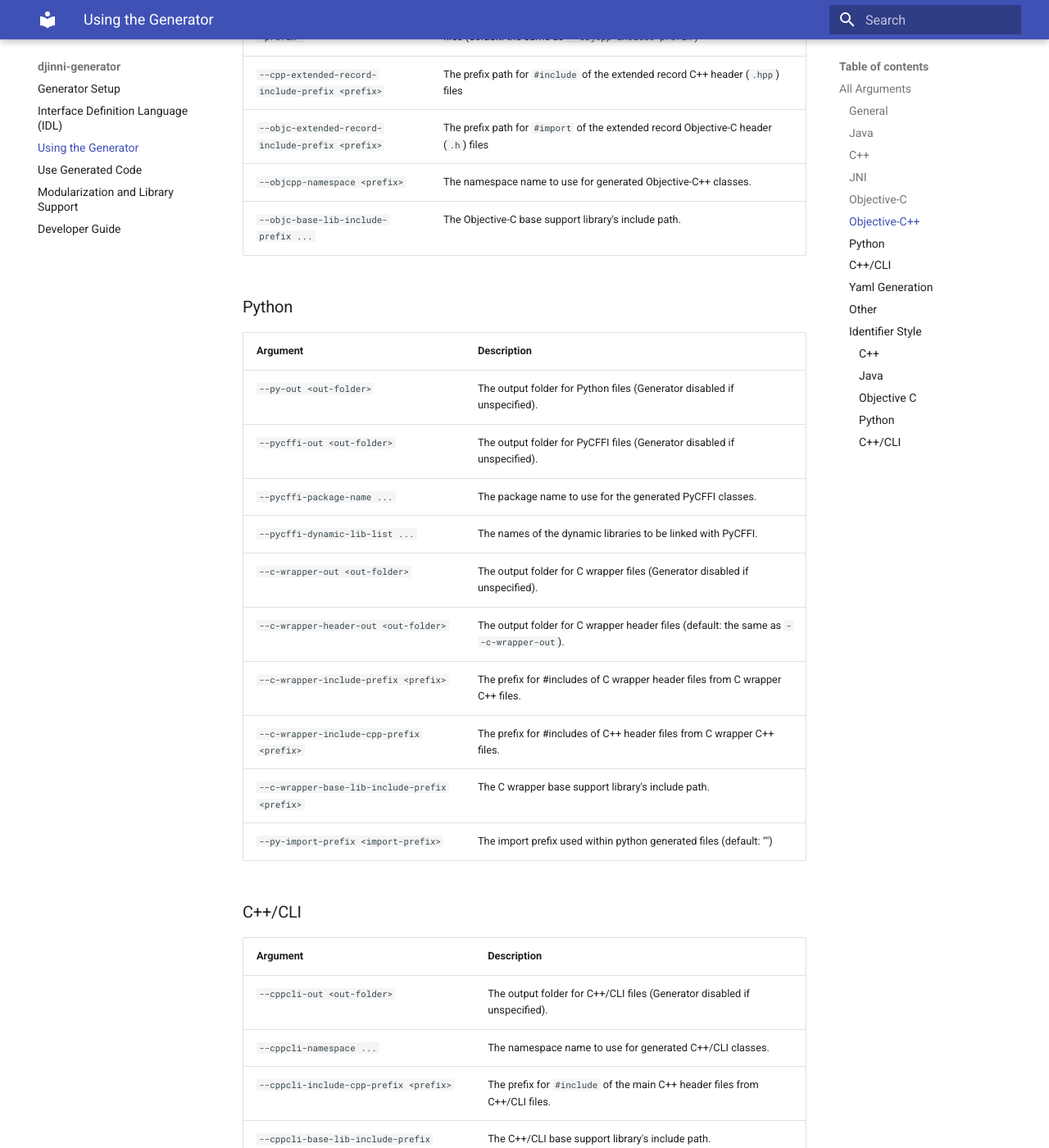
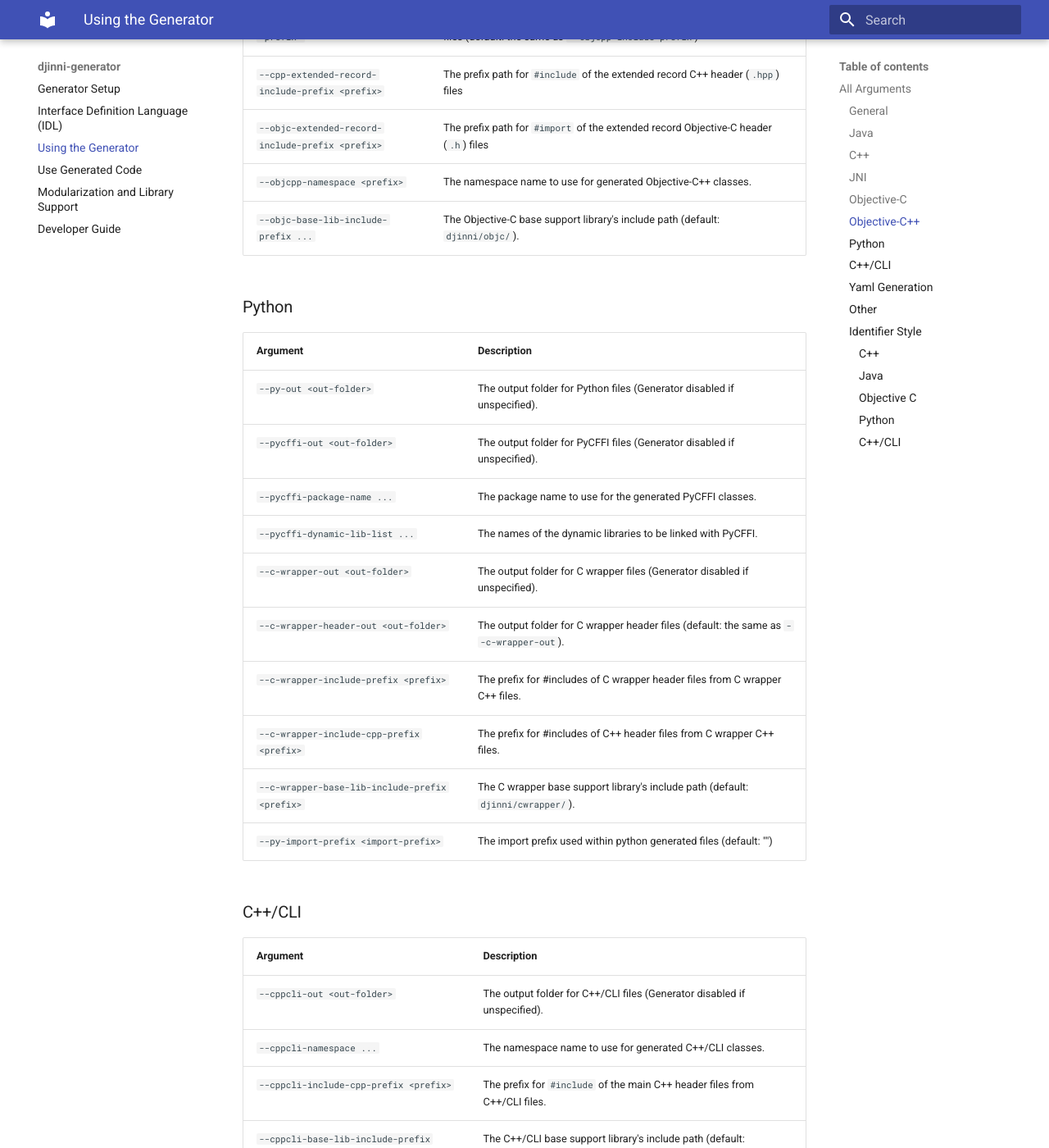
Before and after one commit to cross-language-cpp/djinni-generator, an MkDocs documentation site: the page built from docs/cli-usage.md, in a window 1280 px wide and 1400 px high, scrolled down 4369 px. Shown: the whole window at 82% size. Built offline with MkDocs 1.6.1 and Material for MkDocs 9.7.7, drawn with Linux system fonts in a browser that asks for light colours; some of the changed text lies outside the part shown.

Commit message:
Revert changes to command line parameters

```diff
--- a/docs/cli-usage.md
+++ b/docs/cli-usage.md
@@ -87,7 +87,7 @@
 | `--jni-include-prefix <prefix>` | The prefix for `#includes` of JNI header files from JNI C++ files. |
 | `--jni-include-cpp-prefix <prefix>` | The prefix for `#includes` of the main header files from JNI C++ files. |
 | `--jni-namespace ...` | The namespace name to use for generated JNI C++ classes. |
-| `--jni-base-lib-include-prefix ...` | The JNI base support library's include path. |
+| `--jni-base-lib-include-prefix ...` | The JNI base support library's include path (default: `djinni/jni/`). |
 | `--jni-generate-main <true/false>` | Generate a source file (`djinni_jni_main.cpp`) that includes the default `JNI_OnLoad` & `JNI_OnUnload` implementation from the support library. (default: `true`) |
 
 ### Objective-C
@@ -115,7 +115,7 @@
 | `--cpp-extended-record-include-prefix <prefix>` | The prefix path for `#include` of the extended record C++ header (`.hpp`) files |
 |`--objc-extended-record-include-prefix <prefix>` | The prefix path for `#import` of the extended record Objective-C header (`.h`) files  |
 |`--objcpp-namespace <prefix>` | The namespace name to use for generated Objective-C++ classes.  |
-|`--objc-base-lib-include-prefix ...` | The Objective-C base support library's include path.  |
+|`--objc-base-lib-include-prefix ...` | The Objective-C base support library's include path (default: `djinni/objc/`).  |
 
 ### Python
 
@@ -129,7 +129,7 @@
 | `--c-wrapper-header-out <out-folder>` | The output folder for C wrapper header files (default: the same as `--c-wrapper-out`). |
 | `--c-wrapper-include-prefix <prefix>` | The prefix for #includes of C wrapper header files from C wrapper C++ files. |
 | `--c-wrapper-include-cpp-prefix <prefix>` | The prefix for #includes of C++ header files from C wrapper C++ files. |
-| `--c-wrapper-base-lib-include-prefix <prefix>` | The C wrapper base support library's include path. |
+| `--c-wrapper-base-lib-include-prefix <prefix>` | The C wrapper base support library's include path (default: `djinni/cwrapper/`). |
 | `--py-import-prefix <import-prefix>` | The import prefix used within python generated files (default: "") |
 
 ### C++/CLI
@@ -139,7 +139,7 @@
 | `--cppcli-out <out-folder>` | The output folder for C++/CLI files (Generator disabled if unspecified). |
 | `--cppcli-namespace ...`    | The namespace name to use for generated C++/CLI classes. |
 | `--cppcli-include-cpp-prefix <prefix>` | The prefix for `#include` of the main C++ header files from C++/CLI files. |
-| `--cppcli-base-lib-include-prefix <prefix>` | The C++/CLI base support library's include path. |
+| `--cppcli-base-lib-include-prefix <prefix>` | The C++/CLI base support library's include path (default: `djinni/cppcli/`). |
 
 
 ### Yaml Generation
```
Also changed, not shown: 1 other file.
